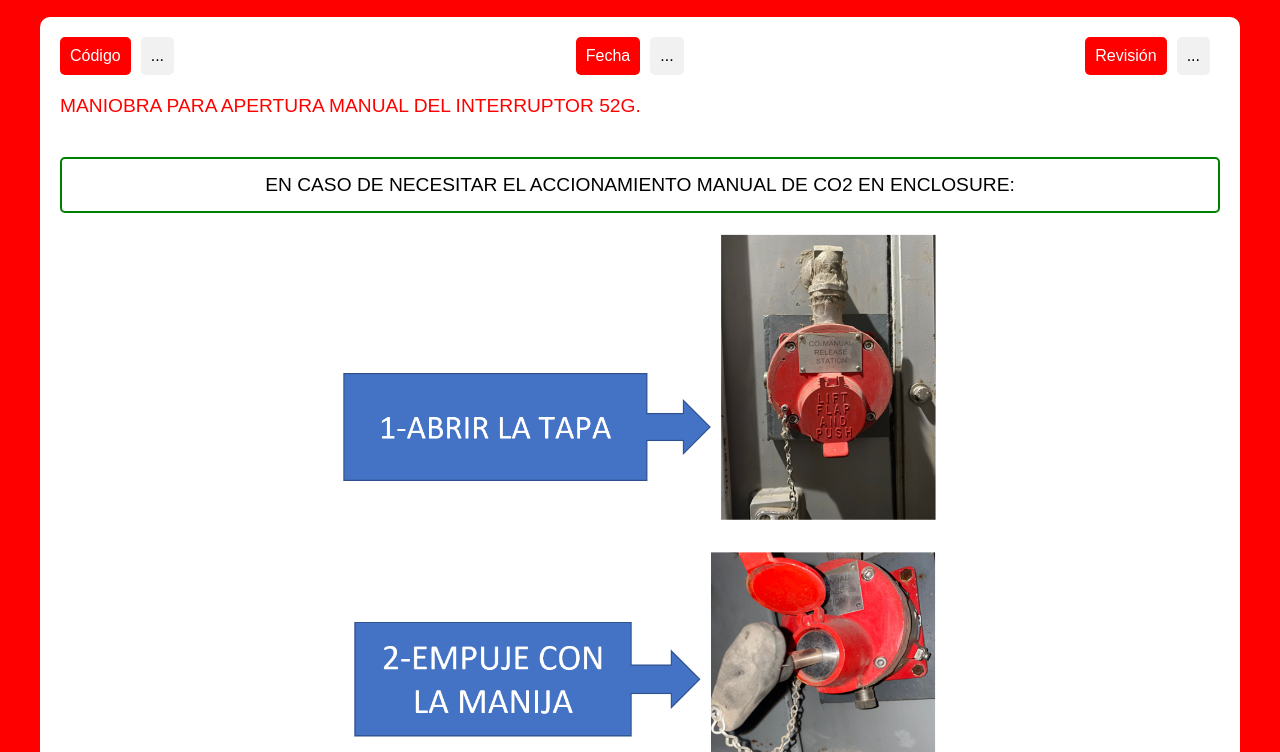
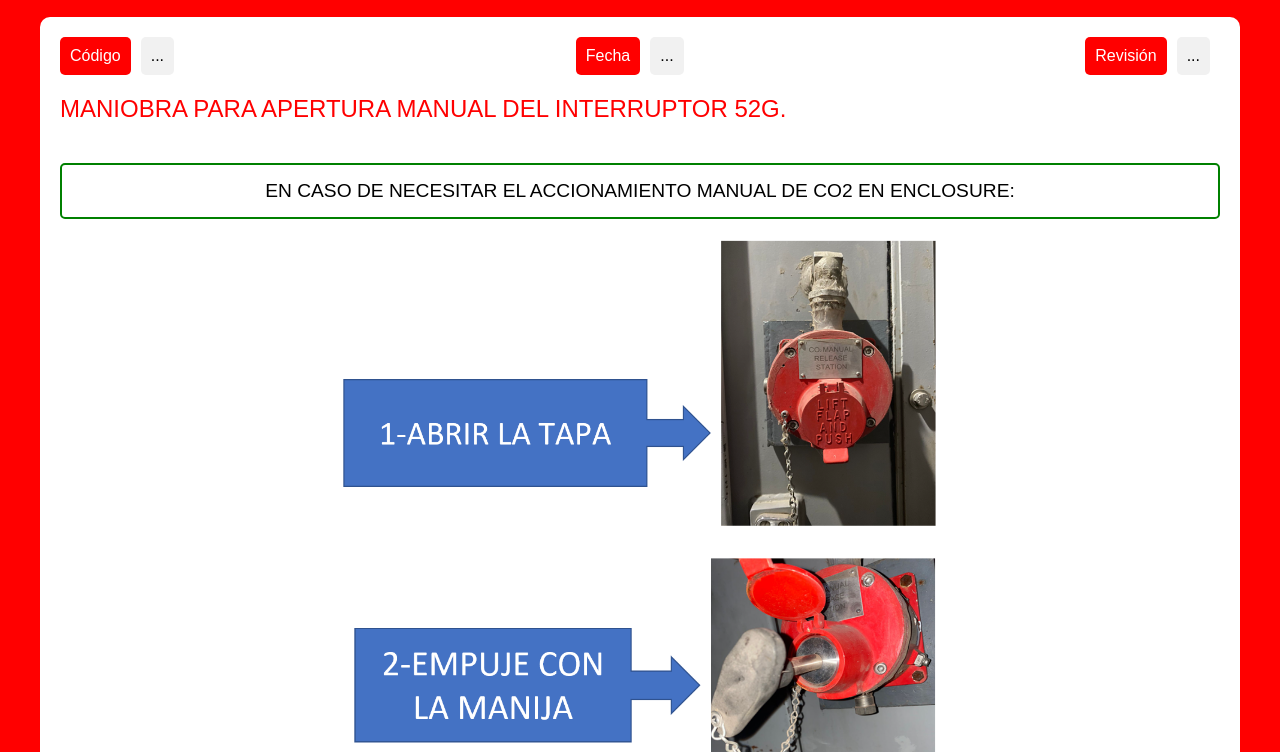
Before and after one commit to CTG-LUP/LUP---U21-008, a plain HTML site: page index.html in a window 1280 px wide. Shown: the part 48-800 px from the top of the page. Drawn offline with Linux system fonts and the light colour scheme.

Commit message:
Update index.html

```diff
--- a/index.html
+++ b/index.html
@@ -41,10 +41,9 @@
 
     .legend-text {
       color: red;
-      font-size: 1.2em;
+      font-size: 1.5em; /* Tamaño de fuente aumentado */
+      margin-bottom: 20px;
       text-align: center;
-      flex: 0 0 70%;
-      margin-bottom: 20px;
     }
 
     .info-boxes {
```
